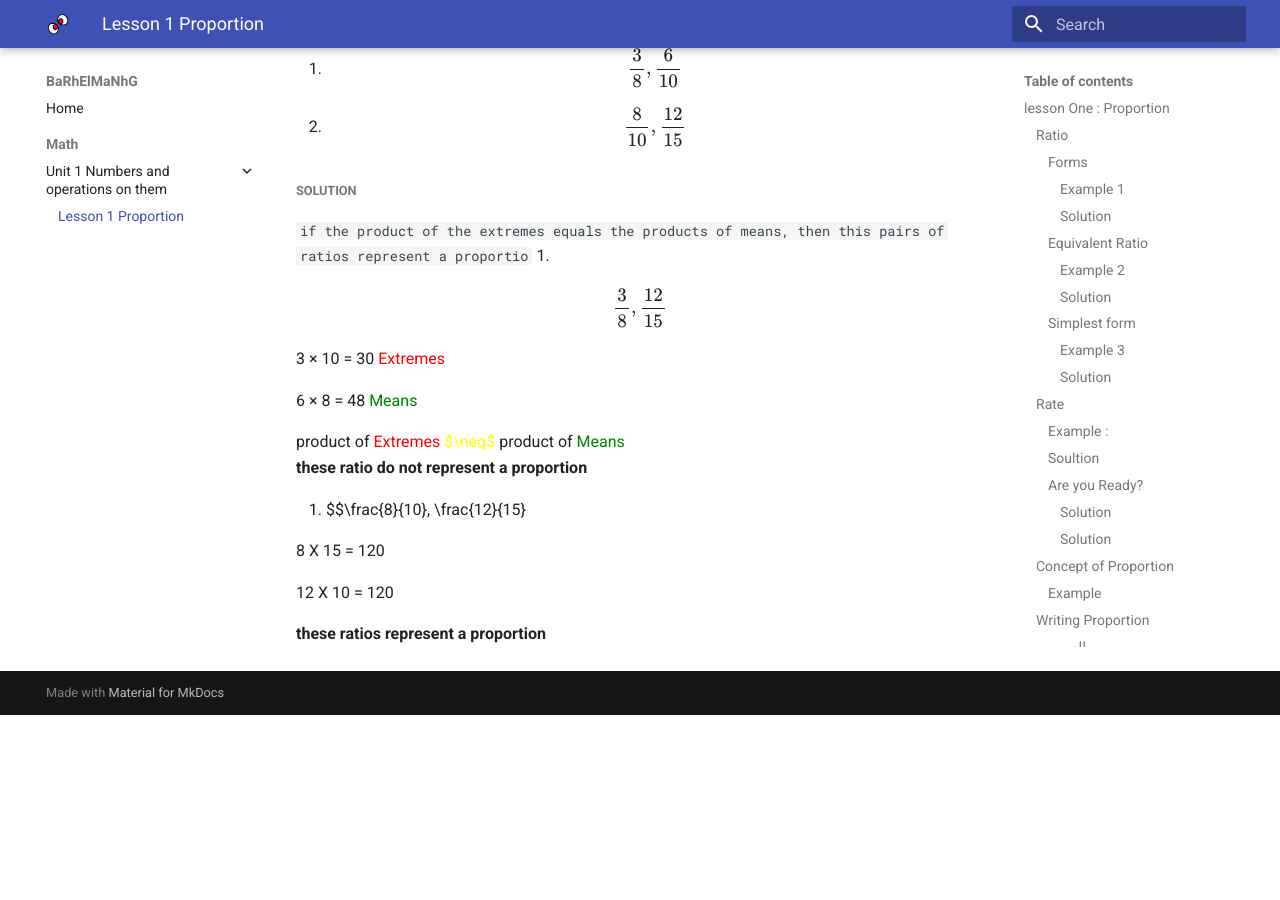
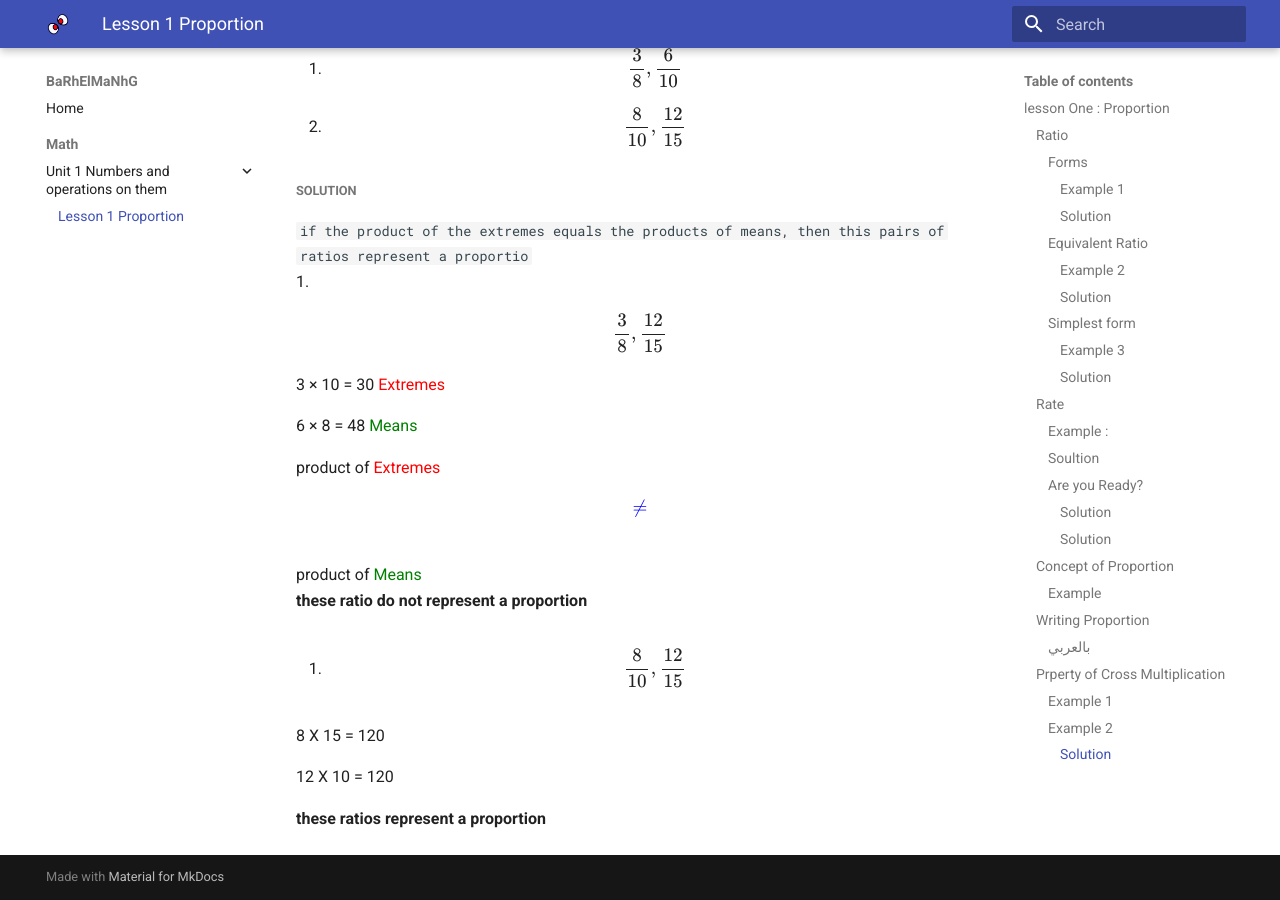
Before and after one commit to amansour-gh/educational.github.io, an MkDocs documentation site: the page built from docs/math/unit1/lesson1.md, in a window 1280 px wide and 900 px high, scrolled down 5337 px. Built offline with MkDocs 1.6.1 and Material for MkDocs 9.7.7, drawn with Linux system fonts in a browser that asks for light colours; formulas are drawn with MathJax 3; before the commit the page ends 6052 px from its top, so only the background shows below that.

Commit message:
240926-44

```diff
--- a/docs/math/unit1/lesson1.md
+++ b/docs/math/unit1/lesson1.md
@@ -160,10 +160,12 @@
 
 6 × 8 = 48 <span style="color:green"> Means</span>
 
-product of <span style="color:red"> Extremes</span><span style="color:yellow"> $\neq$ </span> product of <span style="color:green"> Means</span>
+product of <span style="color:red"> Extremes</span><span style="color:blue">
+$$\neq$$
+</span> product of <span style="color:green"> Means</span>
 **these ratio do not represent a proportion**
 
-2. $$\frac{8}{10}, \frac{12}{15}
+2. $$\frac{8}{10}, \frac{12}{15}$$
 
 8 X 15 = 120
 
```
